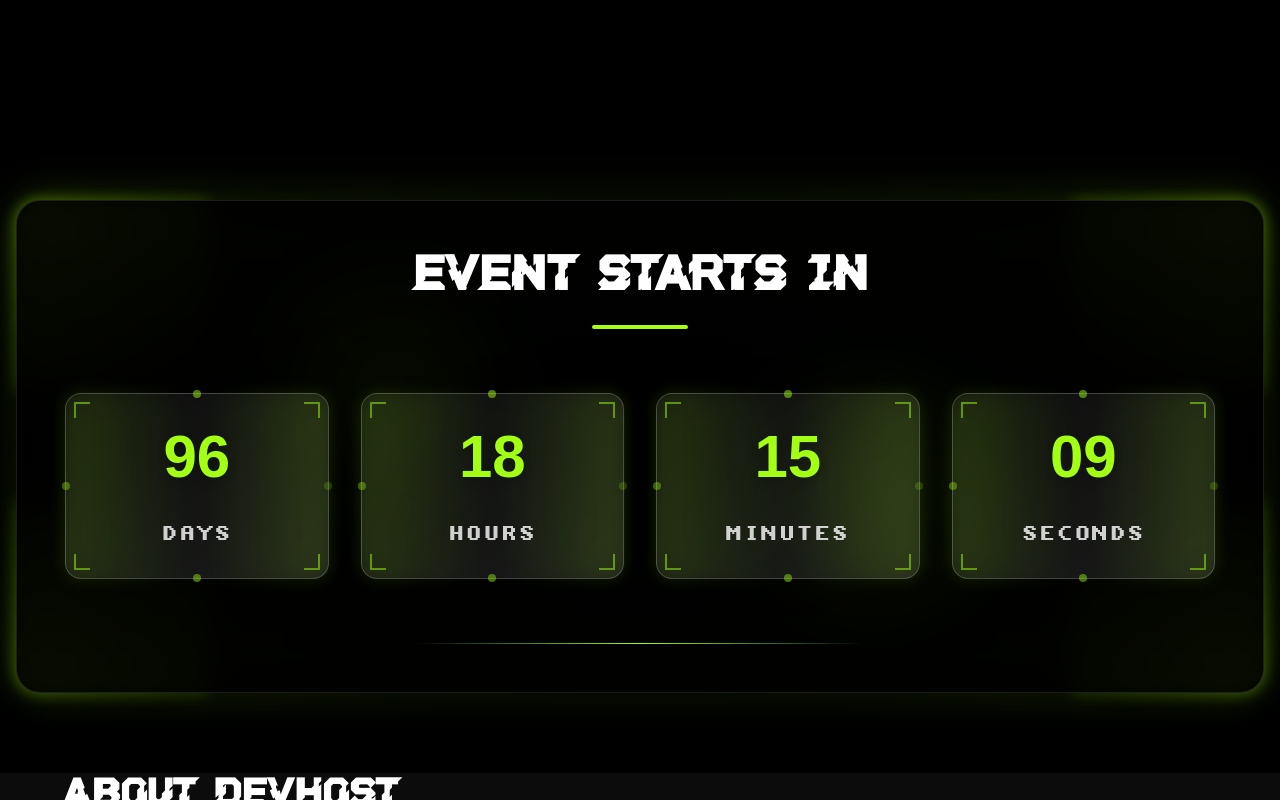
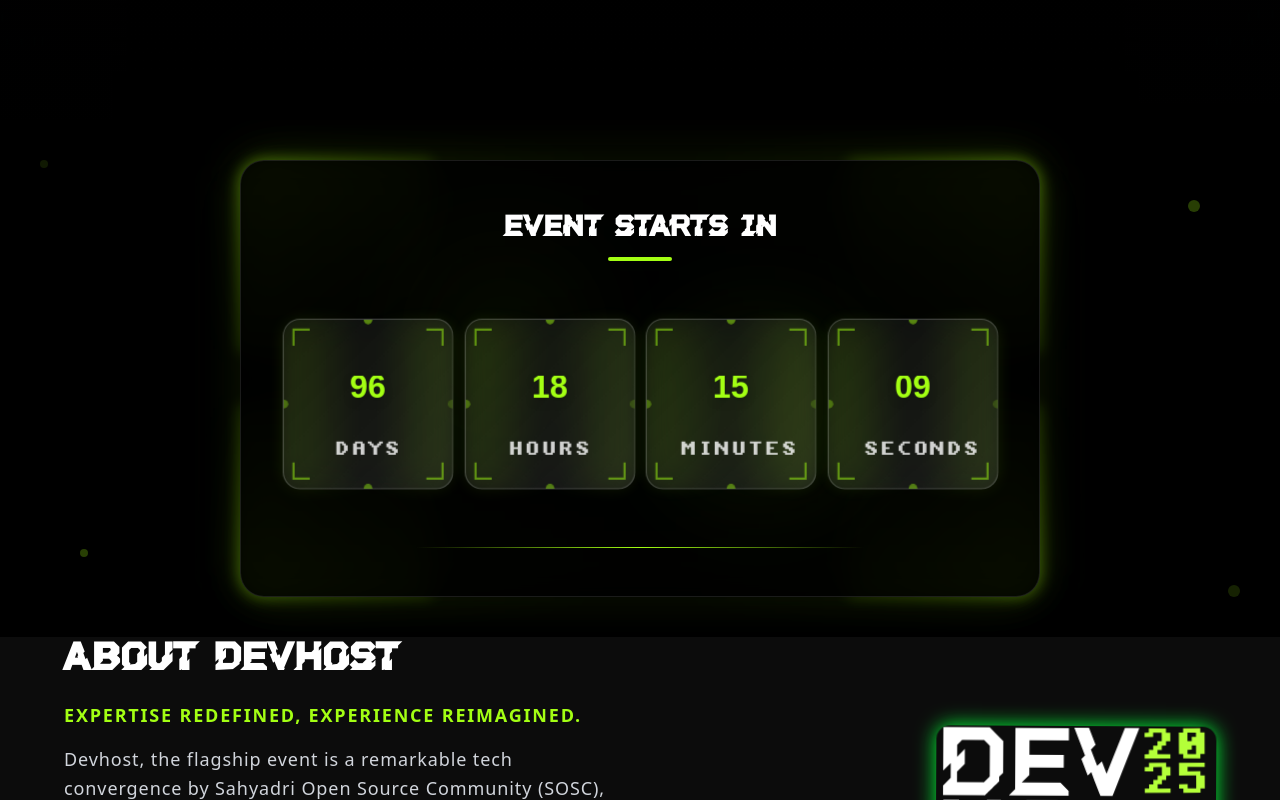
Before and after one commit to josvita0323/devhost-2025, a Next.js app: page / in a window 1280 px wide. Shown: the part 1480-2280 px from the top of the page. Built offline with nearby package versions, Linux system fonts and the light colour scheme.

Commit message:
feat: enhance countdown timer animations and layout

```diff
--- a/components/Counter.tsx
+++ b/components/Counter.tsx
@@ -14,9 +14,9 @@ const Counter = () => {
   const intervalRef = useRef<ReturnType<typeof setInterval> | null>(null);
   const containerRef = useRef<HTMLDivElement>(null);
   const isInView = useInView(containerRef, {
-    once: true,
-    margin: "-100px",
-    amount: 0.3,
+    once: false,
+    margin: "-50px",
+    amount: 0.2,
   });
 
   const [remaining, setRemaining] = useState({
@@ -51,22 +51,50 @@ const Counter = () => {
   };
 
   return (
-    <div ref={containerRef} className="relative overflow-hidden py-20">
+    <div ref={containerRef} className="relative overflow-hidden py-10">
+      {/* Background particles that animate on visit */}
       <motion.div
-        className="relative mx-auto max-w-7xl px-4"
-        initial={{ opacity: 0, scale: 0.8 }}
+        className="absolute inset-0 pointer-events-none"
+        initial={{ opacity: 0 }}
+        animate={isInView ? { opacity: 1 } : { opacity: 0 }}
+        transition={{ duration: 2, delay: 0.5 }}
+      >
+        <div className="bg-primary/20 absolute top-10 left-10 h-2 w-2 rounded-full animate-pulse" />
+        <div className="bg-primary/30 absolute top-20 right-20 h-3 w-3 rounded-full animate-pulse [animation-delay:0.5s]" />
+        <div className="bg-primary/25 absolute bottom-20 left-20 h-2 w-2 rounded-full animate-pulse [animation-delay:1s]" />
+        <div className="bg-primary/20 absolute bottom-10 right-10 h-3 w-3 rounded-full animate-pulse [animation-delay:1.5s]" />
+        <div className="bg-primary/35 absolute top-1/2 left-1/4 h-1 w-1 rounded-full animate-pulse [animation-delay:2s]" />
+        <div className="bg-primary/25 absolute top-1/3 right-1/3 h-2 w-2 rounded-full animate-pulse [animation-delay:2.5s]" />
+      </motion.div>
+
+      <motion.div
+        className="relative mx-auto max-w-4xl px-12"
+        initial={{ opacity: 0, scale: 0.3, y: 150, rotateX: -30 }}
         animate={
-          isInView ? { opacity: 1, scale: 1 } : { opacity: 0, scale: 0.8 }
+          isInView ? { opacity: 1, scale: 1, y: 0, rotateX: 0 } : { opacity: 0, scale: 0.3, y: 150, rotateX: -30 }
         }
-        transition={{ duration: 0.8, ease: "easeOut" }}
+        transition={{
+          type: "spring",
+          stiffness: 400,
+          damping: 25,
+          duration: 1.2,
+          ease: "easeOut"
+        }}
       >
         <motion.div
           className="group relative"
-          initial={{ opacity: 0, rotateX: -15 }}
+          initial={{ opacity: 0, rotateX: -45, scale: 0.7, y: 100 }}
           animate={
-            isInView ? { opacity: 1, rotateX: 0 } : { opacity: 0, rotateX: -15 }
+            isInView ? { opacity: 1, rotateX: 0, scale: 1, y: 0 } : { opacity: 0, rotateX: -45, scale: 0.7, y: 100 }
           }
-          transition={{ duration: 1, delay: 0.2, ease: "easeOut" }}
+          transition={{
+            type: "spring",
+            stiffness: 600,
+            damping: 20,
+            duration: 1.4,
+            delay: 0.3,
+            ease: "easeOut"
+          }}
         >
           <div className="from-primary/50 via-primary/20 absolute top-0 left-0 h-48 w-48 rounded-tl-3xl bg-gradient-to-br to-transparent blur-sm" />
           <div className="from-primary/50 via-primary/20 absolute top-0 right-0 h-48 w-48 rounded-tr-3xl bg-gradient-to-bl to-transparent blur-sm" />
@@ -82,55 +110,81 @@ const Counter = () => {
 
             <div className="relative z-10">
               <motion.div
-                initial={{ opacity: 0, y: -100 }}
+                initial={{ opacity: 0, y: -120, scale: 0.5 }}
                 animate={
-                  isInView ? { opacity: 1, y: 0 } : { opacity: 0, y: -100 }
+                  isInView ? { opacity: 1, y: 0, scale: 1 } : { opacity: 0, y: -120, scale: 0.5 }
                 }
-                transition={{ duration: 1, delay: 0.4, ease: "easeOut" }}
+                transition={{
+                  type: "spring",
+                  stiffness: 500,
+                  damping: 25,
+                  duration: 1.2,
+                  delay: 0.6,
+                  ease: "easeOut"
+                }}
                 className="mb-16 text-center"
               >
-                <h2 className="font-dystopian mb-4 text-4xl font-bold text-white uppercase md:text-6xl">
+                <h2 className="font-dystopian mb-2 text-2xl font-bold text-white uppercase md:text-4xl">
                   Event Starts In
                 </h2>
                 <motion.div
-                  className="bg-primary mx-auto h-1 w-24 rounded-full"
-                  initial={{ scaleX: 0 }}
-                  animate={isInView ? { scaleX: 1 } : { scaleX: 0 }}
-                  transition={{ duration: 0.8, delay: 0.8, ease: "easeOut" }}
+                  className="bg-primary mx-auto h-1 w-16 rounded-full"
+                  initial={{ scaleX: 0, opacity: 0 }}
+                  animate={isInView ? { scaleX: 1, opacity: 1 } : { scaleX: 0, opacity: 0 }}
+                  transition={{
+                    type: "spring",
+                    stiffness: 800,
+                    damping: 30,
+                    duration: 1,
+                    delay: 1.0,
+                    ease: "easeOut"
+                  }}
                 />
               </motion.div>
 
               <motion.div
-                initial={{ opacity: 0, y: 100 }}
+                initial={{ opacity: 0, y: 150, scale: 0.8 }}
                 animate={
-                  isInView ? { opacity: 1, y: 0 } : { opacity: 0, y: 100 }
+                  isInView ? { opacity: 1, y: 0, scale: 1 } : { opacity: 0, y: 150, scale: 0.8 }
                 }
-                transition={{ duration: 1, delay: 0.6, ease: "easeOut" }}
-                className="grid grid-cols-2 gap-6 md:grid-cols-4 md:gap-8"
+                transition={{
+                  type: "spring",
+                  stiffness: 400,
+                  damping: 20,
+                  duration: 1.5,
+                  delay: 0.8,
+                  ease: "easeOut"
+                }}
+                className="grid grid-cols-4 gap-6"
+                whileHover={{ scale: 1.02 }}
               >
                 <CountdownItem
                   num={remaining.days}
                   text="days"
                   delay={0.8}
                   isInView={isInView}
+                  bounce={true}
                 />
                 <CountdownItem
                   num={remaining.hours}
                   text="hours"
                   delay={1.0}
                   isInView={isInView}
+                  bounce={true}
                 />
                 <CountdownItem
                   num={remaining.minutes}
                   text="minutes"
                   delay={1.2}
                   isInView={isInView}
+                  bounce={true}
                 />
                 <CountdownItem
                   num={remaining.seconds}
                   text="seconds"
                   delay={1.4}
                   isInView={isInView}
+                  bounce={true}
                 />
               </motion.div>
 
@@ -143,6 +197,14 @@ const Counter = () => {
                 }
                 transition={{ duration: 1, delay: 1.6, ease: "easeOut" }}
                 className="via-primary mx-auto mt-16 h-px w-full max-w-md bg-gradient-to-r from-transparent to-transparent"
+              />
+
+              {/* Welcome pulse effect */}
+              <motion.div
+                initial={{ opacity: 0, scale: 0 }}
+                animate={isInView ? { opacity: [0, 0.8, 0], scale: [0, 2, 4] } : { opacity: 0, scale: 0 }}
+                transition={{ duration: 3, delay: 2, ease: "easeOut" }}
+                className="bg-primary/20 pointer-events-none absolute inset-0 rounded-full blur-3xl"
               />
             </div>
           </div>
@@ -157,36 +219,38 @@ const CountdownItem = ({
   text,
   delay,
   isInView,
+  bounce = false,
 }: {
   num: number;
   text: string;
   delay: number;
   isInView: boolean;
+  bounce?: boolean;
 }) => {
   return (
     <motion.div
-      initial={{ opacity: 0, y: 100, rotateY: -45 }}
+      initial={{ opacity: 0, y: 120, scale: 0.5, rotate: -15, rotateY: -45 }}
       animate={
         isInView
-          ? { opacity: 1, y: 0, rotateY: 0 }
-          : { opacity: 0, y: 100, rotateY: -45 }
+          ? { opacity: 1, y: 0, scale: 1.08, rotate: 0, rotateY: 0 }
+          : { opacity: 0, y: 120, scale: 0.5, rotate: -15, rotateY: -45 }
       }
       transition={{
-        duration: 0.8,
+        type: "spring",
+        stiffness: 900,
+        damping: 18,
+        mass: 0.7,
         delay,
-        ease: "easeOut",
-        type: "spring",
-        stiffness: 100,
       }}
       className="group relative"
     >
-      <div className="from-primary/50 via-primary/20 to-primary/50 absolute inset-0 animate-spin rounded-2xl bg-gradient-to-r p-[2px] opacity-0 transition-opacity duration-300 [animation-duration:8s] group-hover:opacity-100">
+      <div className="from-primary/50 via-primary/20 to-primary/50 absolute inset-[-3px] animate-spin rounded-2xl bg-gradient-to-r p-[2px] opacity-0 transition-opacity duration-300 [animation-duration:8s] group-hover:opacity-100">
         <div className="h-full w-full rounded-2xl bg-black/80" />
       </div>
 
-      <div className="from-primary/30 to-primary/30 absolute inset-0 animate-pulse rounded-2xl bg-gradient-to-r via-transparent opacity-0 blur-sm transition-opacity duration-300 group-hover:opacity-100" />
+      <div className="from-primary/30 to-primary/30 absolute inset-[2px] animate-pulse rounded-2xl bg-gradient-to-r via-transparent opacity-0 blur-sm transition-opacity duration-300 group-hover:opacity-100" />
 
-      <div className="hover:border-primary/50 group-hover:shadow-primary/20 relative z-10 rounded-2xl border border-white/20 bg-gradient-to-br from-white/5 to-white/10 p-6 backdrop-blur-md transition-all duration-300 group-hover:scale-105 group-hover:shadow-2xl md:p-8">
+      <div className="hover:border-primary/50 group-hover:shadow-primary/20 relative z-10 rounded-2xl border border-white/20 bg-gradient-to-br from-white/5 to-white/10 p-5 backdrop-blur-md transition-all duration-300 group-hover:scale-105 group-hover:shadow-2xl md:p-8 overflow-hidden aspect-square flex flex-col justify-center">
         <div className="from-primary/10 absolute inset-0 rounded-2xl bg-gradient-to-br to-transparent opacity-0 transition-opacity duration-300 group-hover:opacity-100" />
 
         <div className="border-primary/0 group-hover:border-primary/30 absolute inset-0 rounded-2xl border-2 transition-all duration-500 group-hover:animate-pulse" />
@@ -217,7 +281,7 @@ const CountdownItem = ({
                   damping: 20,
                   duration: 0.6,
                 }}
-                className="font-dystopian text-primary absolute inset-0 flex items-center justify-center text-4xl font-bold drop-shadow-lg md:text-5xl lg:text-6xl"
+                className="font-dystopian text-primary absolute inset-0 flex items-center justify-center text-xl font-bold drop-shadow-lg md:text-2xl lg:text-3xl"
               >
                 {num.toString().padStart(2, "0")}
               </motion.span>
@@ -228,7 +292,7 @@ const CountdownItem = ({
             initial={{ opacity: 0 }}
             animate={{ opacity: 1 }}
             transition={{ delay: delay + 0.3 }}
-            className="font-amiga mt-4 block text-sm font-medium tracking-widest text-white/80 uppercase md:text-base"
+            className="font-amiga mt-1 block text-xs font-medium tracking-widest text-white/80 uppercase md:text-sm"
           >
             {text}
           </motion.span>
```
